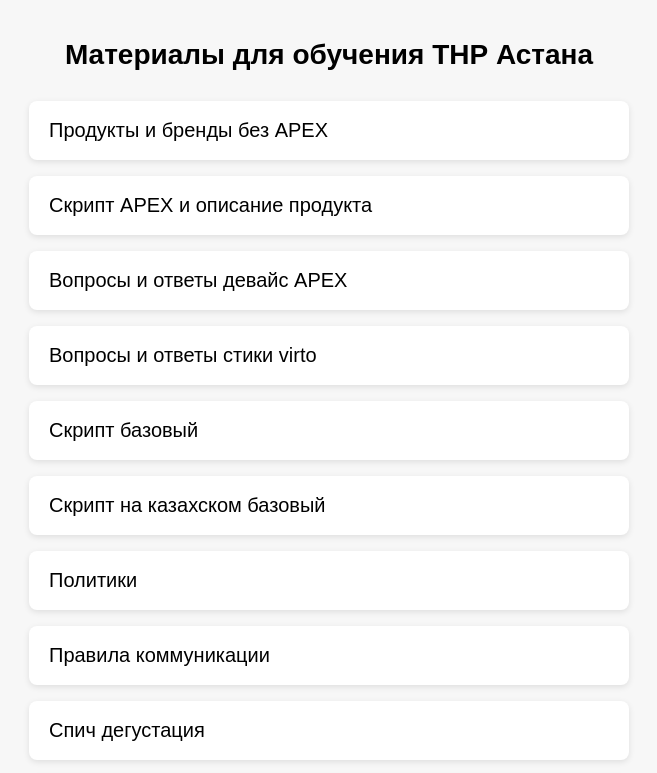
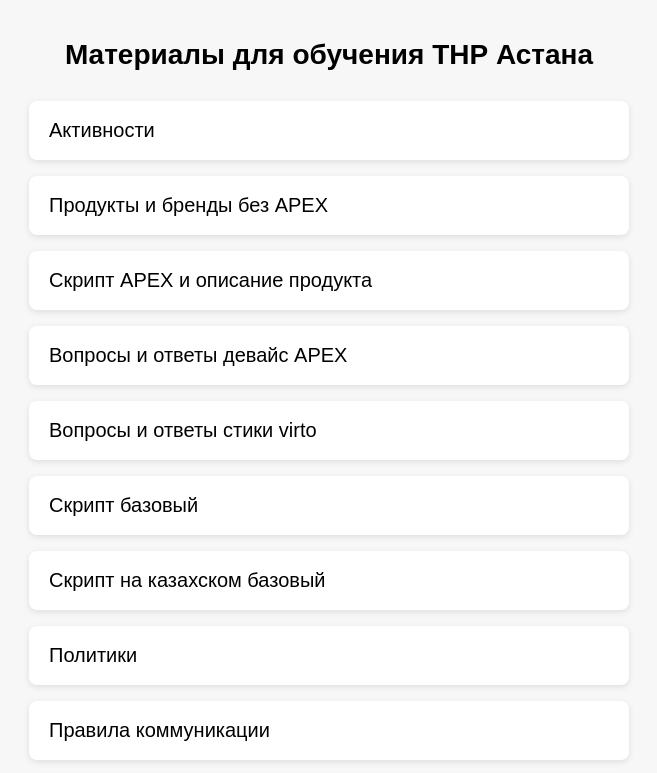
Before and after one commit to 05IronTuna12/THP0326Astana, a plain HTML site: page index.html in a window 1280 px wide. Shown: the top 773 px of the page, without its empty margins (311-968 px from the left). Drawn offline with Linux system fonts and the light colour scheme.

Commit message:
Update index.html

```diff
--- a/index.html
+++ b/index.html
@@ -46,6 +46,11 @@
     <h1>Материалы для обучения ТНР Астана </h1>
 
     <div class="container">
+
+		<a class="pdf-link" href="Активности HP structure Astana.pdf" target="_blank">
+            Активности
+        </a>
+
         <a class="pdf-link" href="Product Book.pdf" target="_blank">
             Продукты и бренды без АРЕХ
         </a>
```
